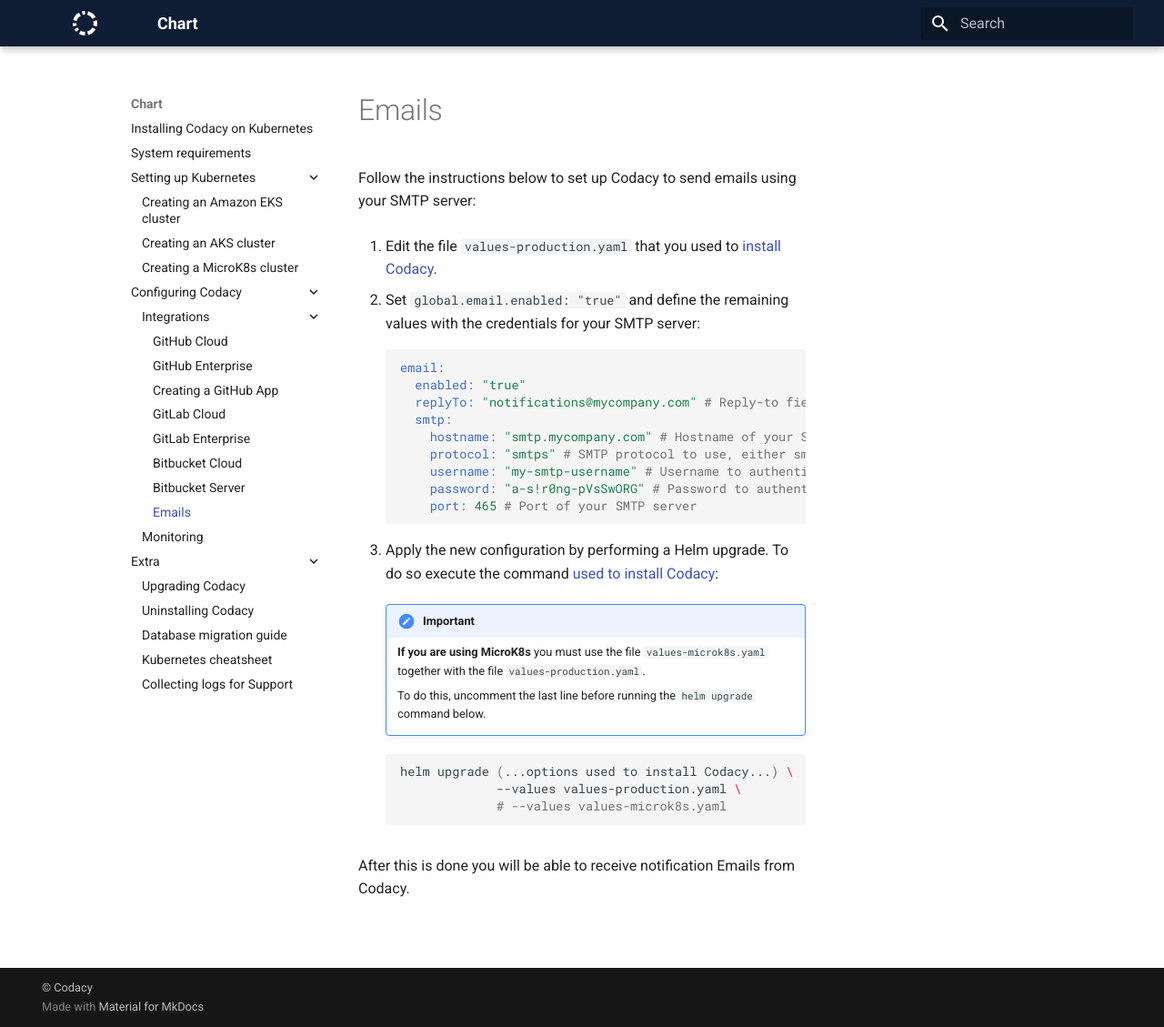
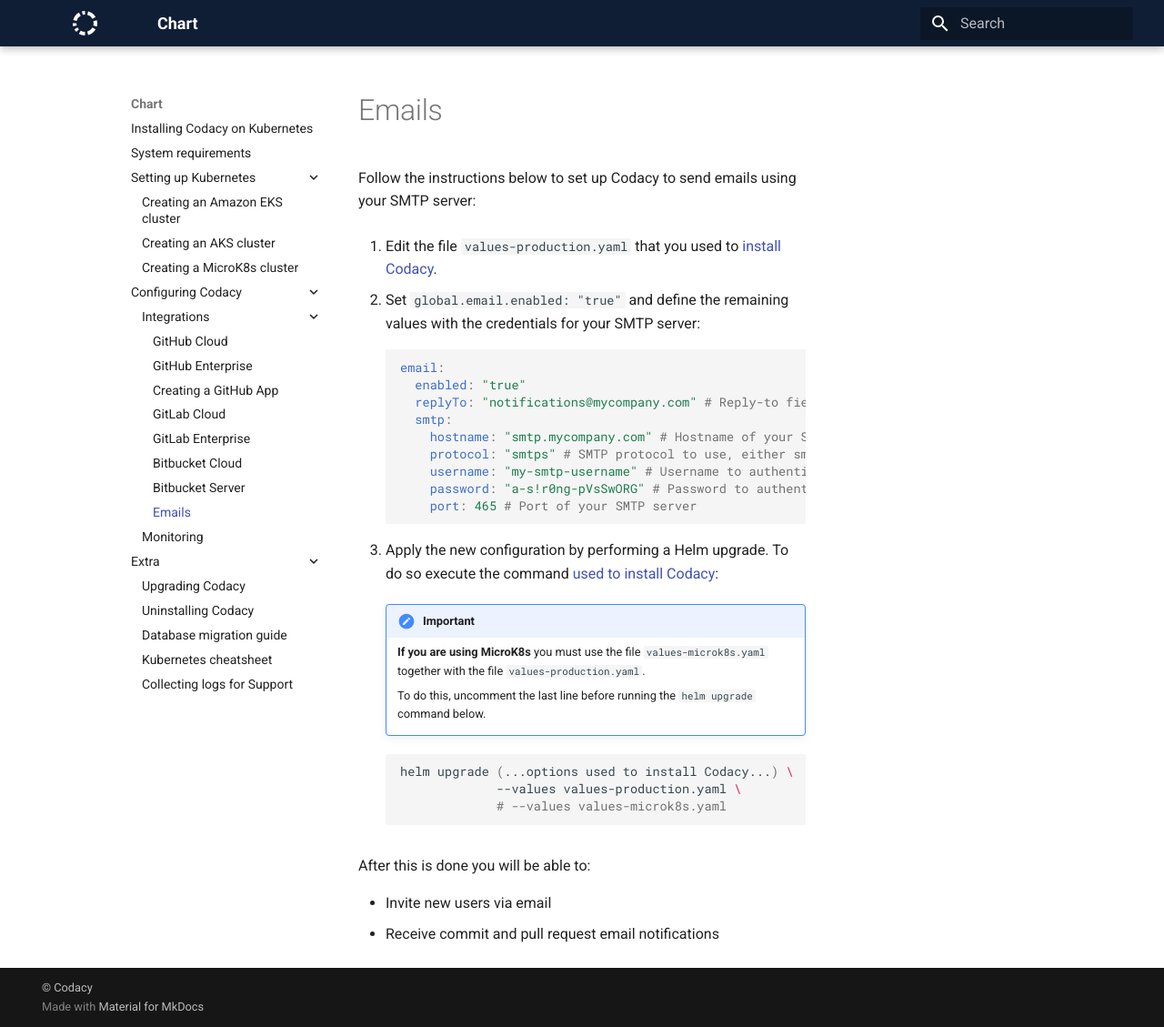
Before and after one commit to codacy/chart, an MkDocs documentation site: the page built from docs/configuration/integrations/email.md, in a window 1280 px wide and 1129 px high. Shown: the whole window at 91% size. Built offline with MkDocs 1.6.1 and Material for MkDocs 9.7.7, drawn with Linux system fonts in a browser that asks for light colours.

Commit message:
Add details about what is enabled by the email integration

````diff
--- a/docs/configuration/integrations/email.md
+++ b/docs/configuration/integrations/email.md
@@ -31,4 +31,7 @@
                  # --values values-microk8s.yaml
     ```
 
-After this is done you will be able to receive notification Emails from Codacy.
+After this is done you will be able to:
+
+-   Invite new users via email
+-   Receive commit and pull request email notifications
````
